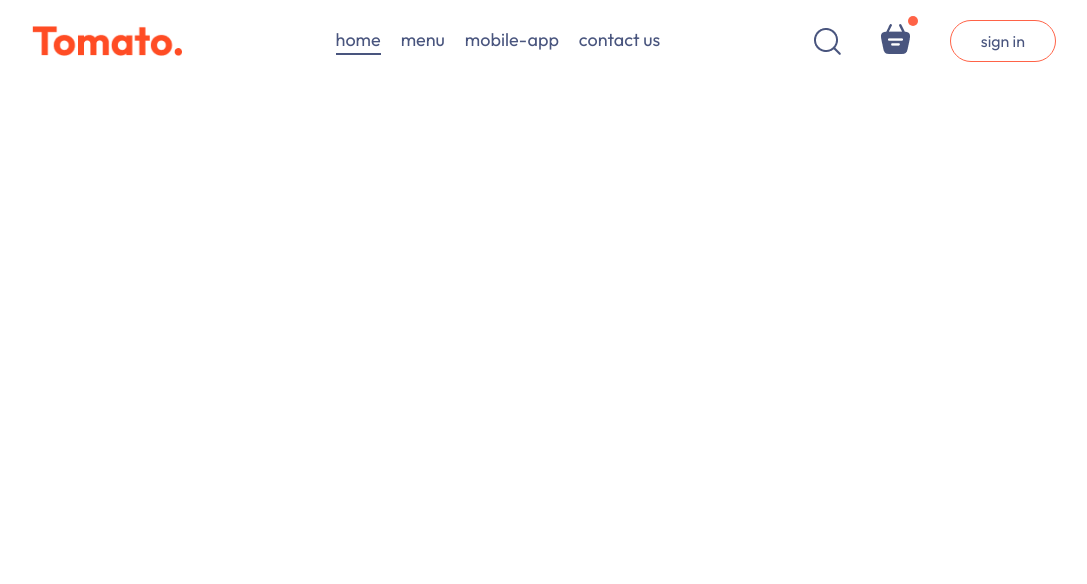
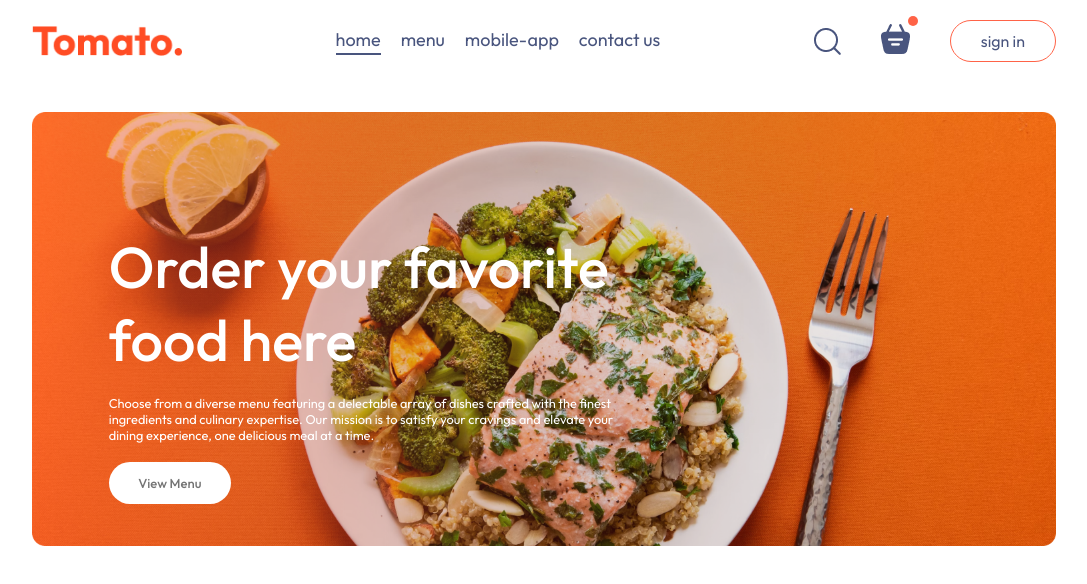
Before and after one commit to tnd17/MealGo-Frontend, a React (Vite) app in the folder mealgo-frontend/: page / in a window 1280 px wide. Shown: the top 584 px of the page, without its empty margins (96-1183 px from the left). Built offline with nearby package versions, Linux system fonts and the light colour scheme; the HTML template or start-up script is replaced by a standard one.

Commit message:
Add website header with image and view menu button

```diff
--- /dev/null
+++ b/mealgo-frontend/src/components/Header/Header.css
@@ -0,0 +1,40 @@
+.header{
+    height: 34vw;
+    margin: 30px auto;
+    background: url('/header_img.png') no-repeat;
+    background-size: contain;
+    position: relative;
+}
+
+.header-contents{
+    position: absolute;
+    display: flex;
+    flex-direction: column;
+    align-items: start;
+    gap: 1.5vw;
+    max-width: 50%;
+    bottom: 10%;
+    left: 6vw;
+    animation: fadeIn 3s;
+}
+
+.header-contents h2{
+    font-weight: 500;
+    color: white;
+    font-size: max(4.5vw, 22px);
+}
+
+.header-contents p{
+    color: white;
+    font-size: 1vw;
+}
+
+.header-contents button{
+    border: none;
+    color: #747474;
+    font-weight: 500;
+    padding: 1vw 2.3vw;
+    background-color: white;
+    font-size: max(1vw,13px);
+    border-radius: 50px;
+}
--- /dev/null
+++ b/mealgo-frontend/src/components/Header/Header.jsx
@@ -0,0 +1,16 @@
+import React from 'react'
+import './Header.css'
+
+const Header = () => {
+  return (
+    <div className='header'>
+      <div className="header-contents">
+        <h2>Order your favorite food here</h2>
+        <p>Choose from a diverse menu featuring a delectable array of dishes crafted with the finest ingredients and culinary expertise. Our mission is to satisfy your cravings and elevate your dining experience, one delicious meal at a time.</p>
+        <button>View Menu</button>
+      </div>
+    </div>
+  )
+}
+
+export default Header
--- a/mealgo-frontend/src/index.css
+++ b/mealgo-frontend/src/index.css
@@ -19,3 +19,12 @@ a {
   width: 80%;
   margin: auto;
 }
+
+@keyframes fadeIn {
+  0%{
+    opacity: 0;
+  }
+  100%{
+    opacity: 1;
+  }
+}
--- a/mealgo-frontend/src/pages/Home/Home.jsx
+++ b/mealgo-frontend/src/pages/Home/Home.jsx
@@ -1,10 +1,11 @@
 import React from 'react'
 import './Home.css'
+import Header from '../../components/Header/Header'
 
 const Home = () => {
   return (
     <div>
-
+      <Header/>
     </div>
   )
 }
```
Also changed, not shown: mealgo-frontend/public/header_img.png (added).
